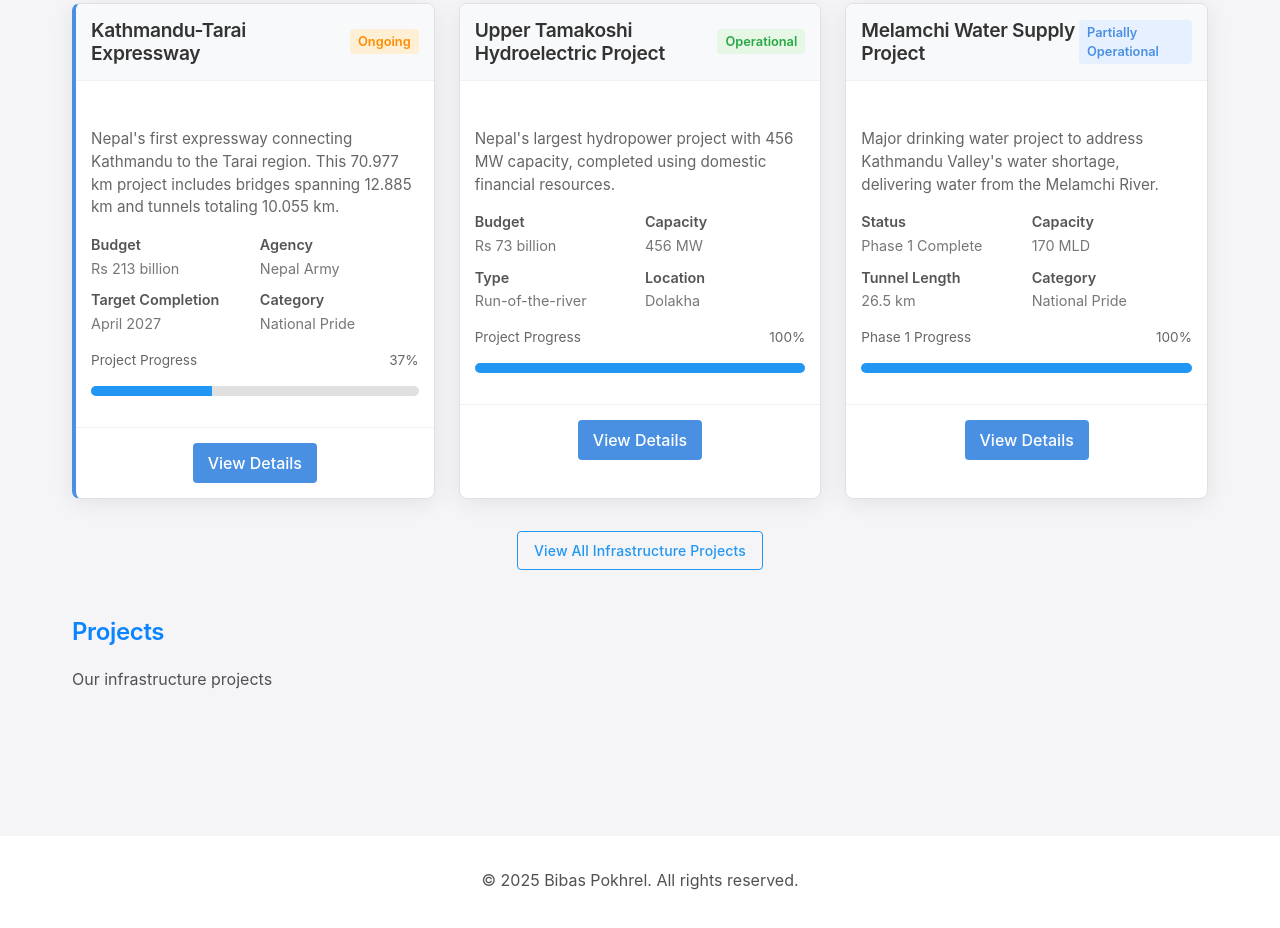
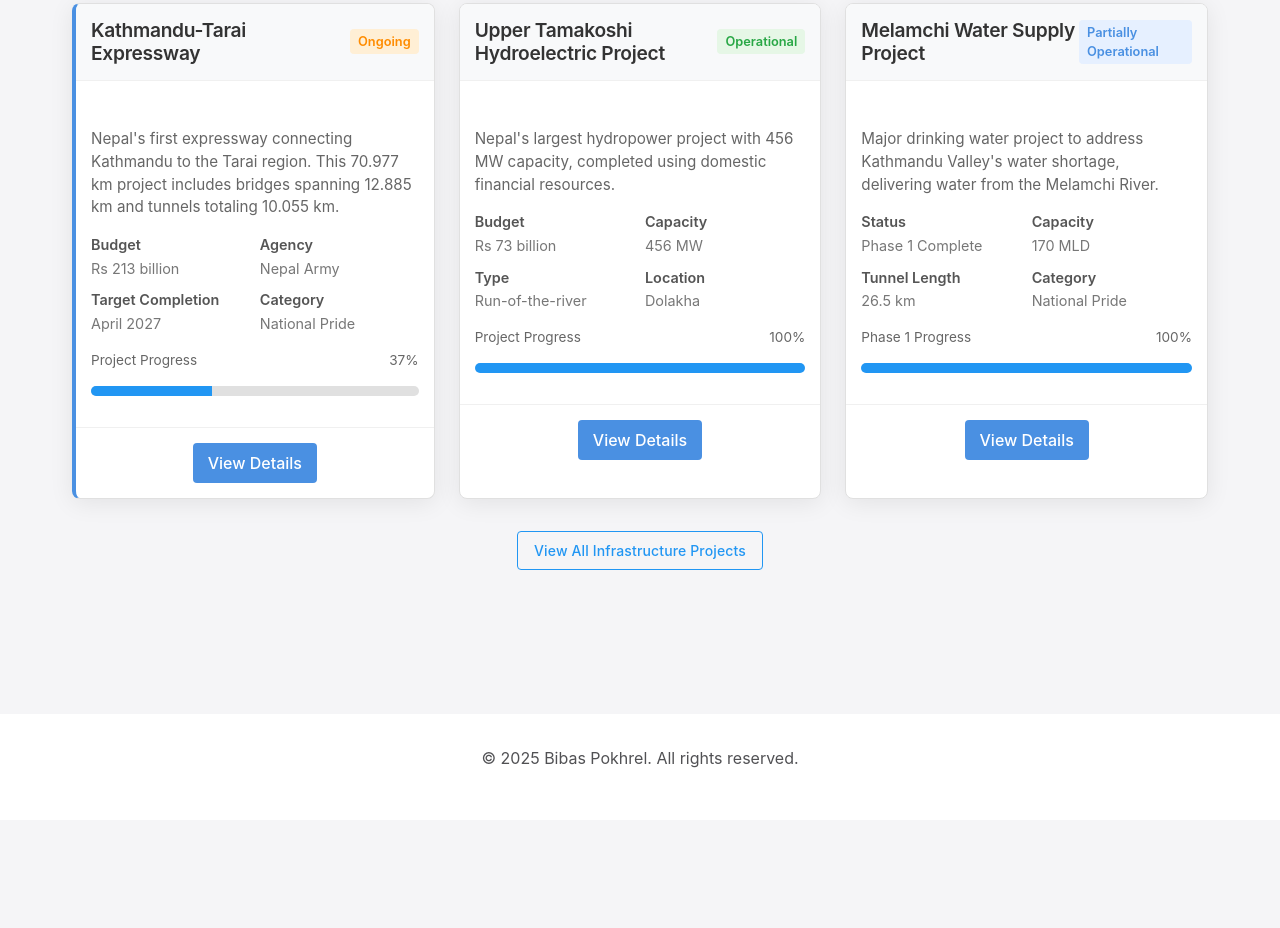
Before and after one commit to bibasp/trial_website, a website: page index.html in a window 1280 px wide. Shown: the part 1279-2207 px from the top of the page. After the commit the page ends 2131 px from the top, so only its background shows below. Drawn offline with Linux system fonts and the light colour scheme.

Commit message:
Update index.html

```diff
--- a/index.html
+++ b/index.html
@@ -425,21 +425,6 @@
             </div>
         </section>
 
-        <section id="portfolio" class="portfolio section-bg">
-            <div class="container">
-
-              <div class="section-title">
-                <h2>Projects</h2>
-                <p>Our infrastructure projects</p>
-              </div>
-
-              <!-- This is the container that will be populated with projects from CSV -->
-              <div class="row portfolio-container">
-                <!-- Projects will be dynamically inserted here -->
-              </div>
-
-            </div>
-          </section>
 
     </main>
 
```
